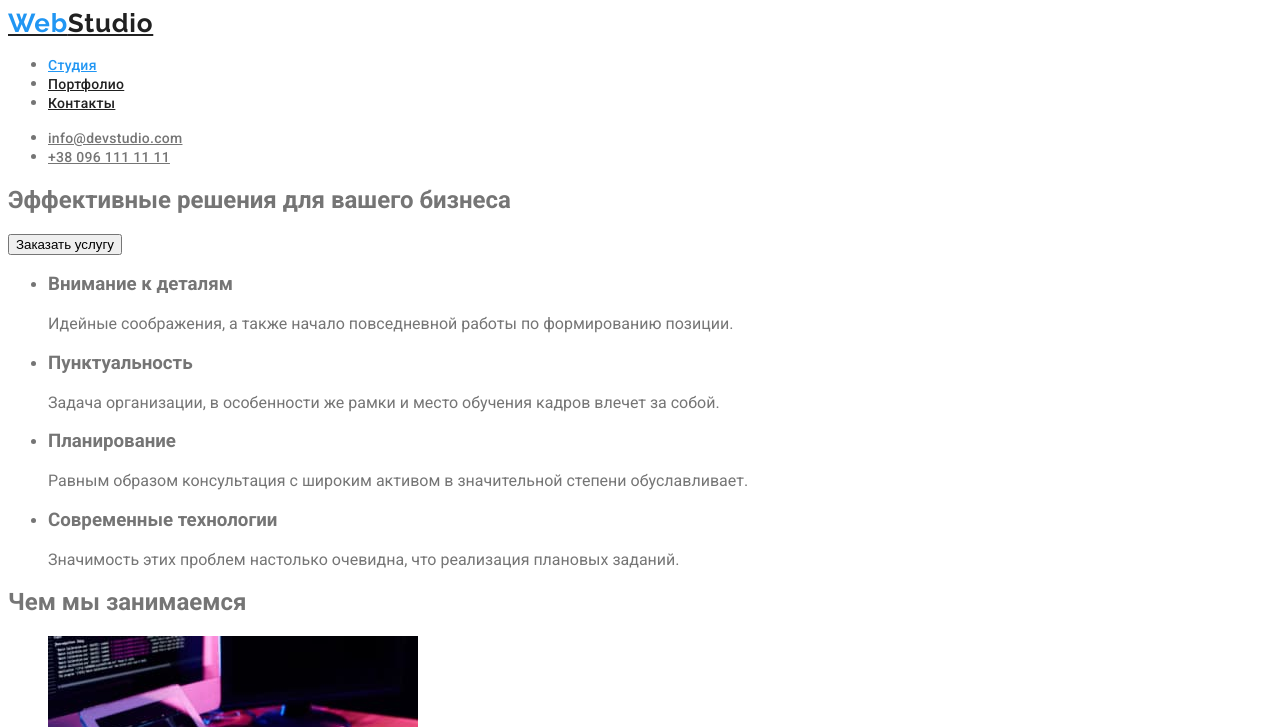
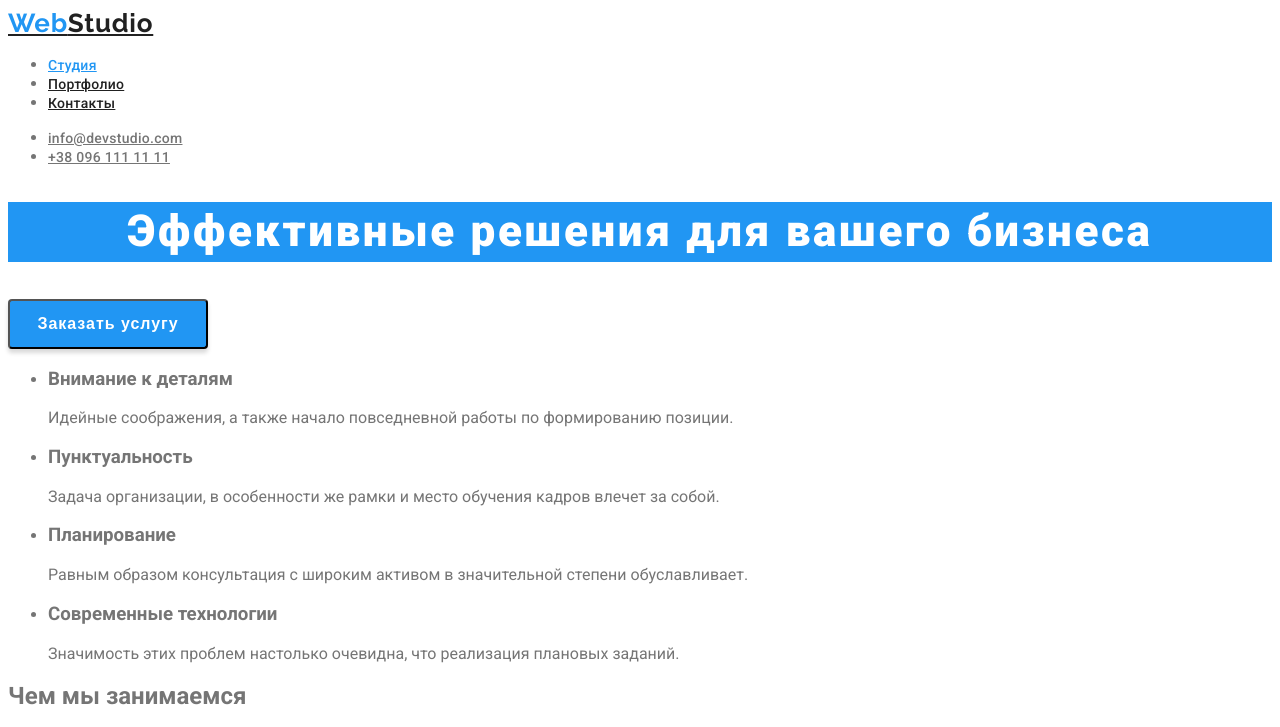
Before and after one commit to Nataliia96/goit-markup-hw-02, a plain HTML site: page index.html in a window 1280 px wide. Shown: the top 727 px of the page. Drawn offline with Linux system fonts and the light colour scheme.

Commit message:
оформлює герой

```diff
--- a/css/style.css
+++ b/css/style.css
@@ -7,6 +7,7 @@
   --primary-text-color: rgba(117, 117, 117, 1);
   --title-text-color: rgba(33, 33, 33, 1);
   --accent-color: rgba(33, 150, 243, 1);
+  --white: rgba(255, 255, 255, 1);
 }
 body {
   font-family: "Roboto", sans-serif;
@@ -33,7 +34,7 @@ a > .accent {
   letter-spacing: 0.02em;
 }
 .contacts-link {
-  color: var(--primary-text-color);
+  color: inherit;
   font-weight: 500;
   font-size: 14px;
   line-height: 1.14;
@@ -46,3 +47,29 @@ a > .accent {
 .contacts-link:focus {
   color: var(--accent-color);
 }
+/*Герой*/
+.hero-title {
+  color: var(--white);
+  background-color: var(--accent-color);
+  font-weight: 900;
+  font-size: 44px;
+  line-height: 1.36;
+  text-align: center;
+  letter-spacing: 0.06em;
+}
+.hero-btn {
+  width: 200px;
+  height: 50px;
+  background-color: var(--accent-color);
+  box-shadow: 0px 4px 4px rgba(0, 0, 0, 0.15);
+  border-radius: 4px;
+
+  color: var(--white);
+  font-weight: 700;
+  font-size: 16px;
+  line-height: 1.88;
+  text-align: center;
+  letter-spacing: 0.06em;
+
+  cursor: pointer;
+}
--- a/index.html
+++ b/index.html
@@ -7,7 +7,7 @@
     <title>Студия</title>
     <link rel="preconnect" href="https://fonts.googleapis.com">
     <link rel="preconnect" href="https://fonts.gstatic.com" crossorigin>
-    <link href="https://fonts.googleapis.com/css2?family=Raleway:wght@700&family=Roboto:wght@400;500;700&display=swap"
+    <link href="https://fonts.googleapis.com/css2?family=Raleway:wght@700&family=Roboto:wght@400;500;700;900&display=swap"
         rel="stylesheet">
     <link rel="stylesheet" href="./css/style.css">
 </head>
@@ -28,9 +28,9 @@
      </ul>
  </header>
  <main>
-     <section>
-         <h1>Эффективные решения для вашего бизнеса</h1>
-         <button type="button">Заказать услугу</button>
+     <section class="hero">
+         <h1 class="hero-title">Эффективные решения для вашего бизнеса</h1>
+         <button type="button" class="hero-btn">Заказать услугу</button>
      </section>
      <section>
          <ul>
@@ -97,13 +97,13 @@
  </main>
 
 <footer>
-    <a href="./index.html">WebStudio</a>
+    <a href="./index.html" class="logo"><span class="accent">Web</span>Studio</a>
     <address>
         г. Киев, пр-т Леси Украинки, 26
     </address>
-    <ul>
-        <li><a href="mailto:info@devstudio.com">info@devstudio.com</a></li>
-        <li><a href="tel:+380961111111">+38 096 111 11 11</a></li>
+    <ul class="contacts">
+        <li><a href="mailto:info@devstudio.com" class="contacts-link">info@devstudio.com</a></li>
+        <li><a href="tel:+380961111111" class="contacts-link">+38 096 111 11 11</a></li>
     </ul>
 
 </footer>
```
Also changed, not shown: portfolio.html (+5 -5 lines).
